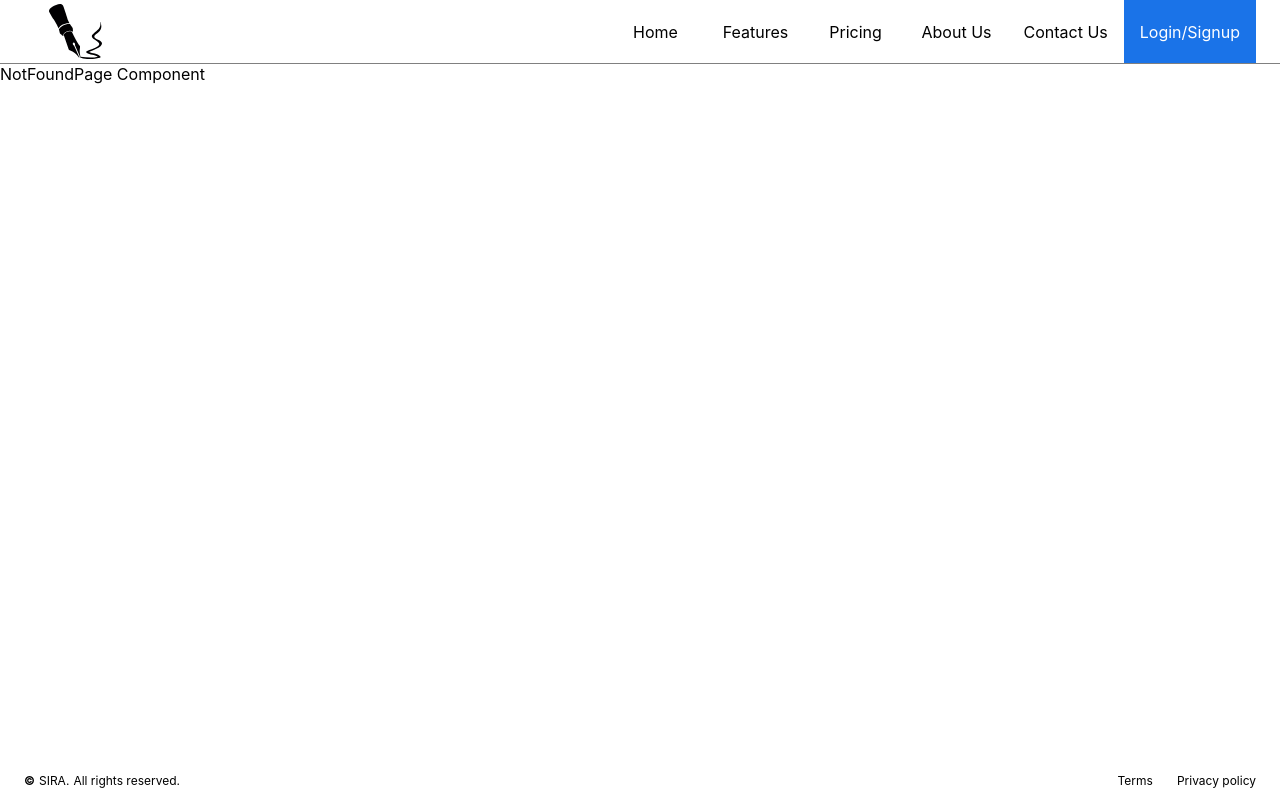
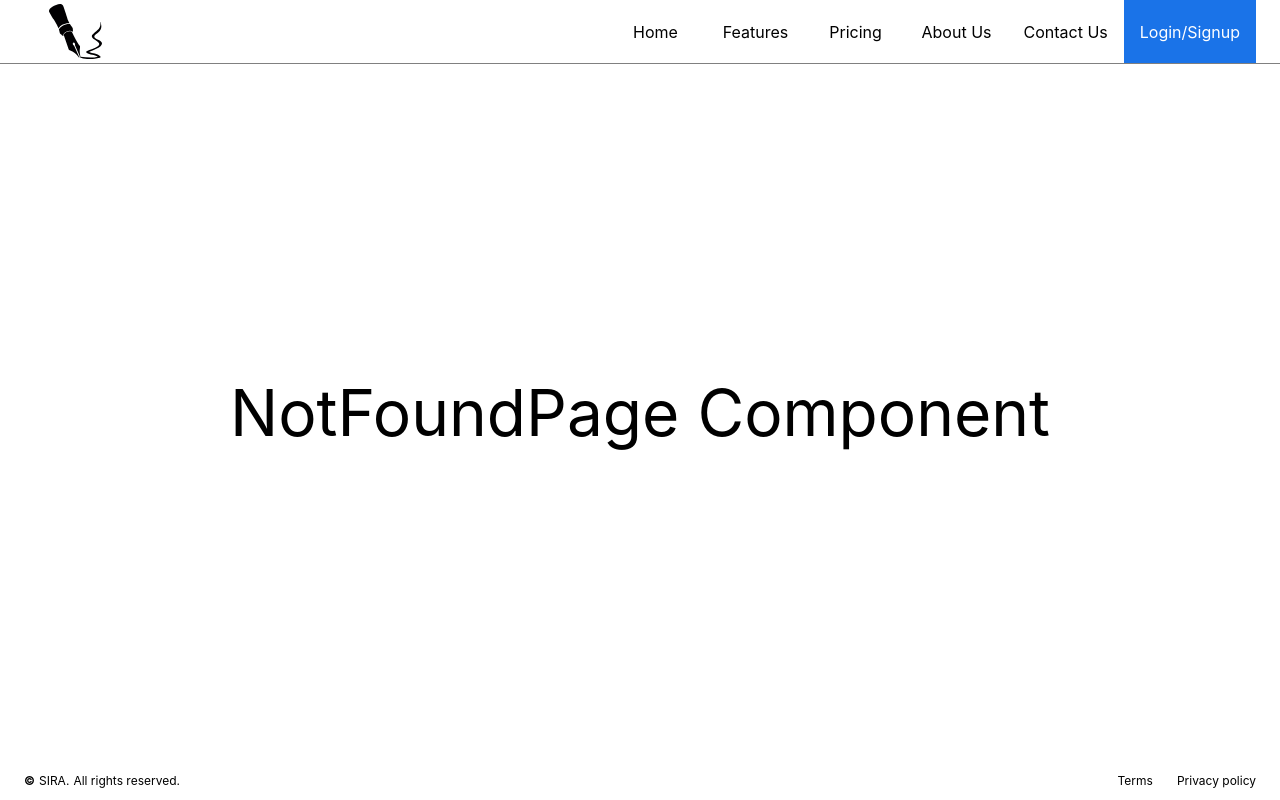
Before and after one commit to AVIRENI-CHANDAN/sira, a React (Create React App) app in the folder frontend/web/: page /auth in a window 1280 px wide. Built offline with nearby package versions, Linux system fonts and the light colour scheme.

Commit message:
Not found component styling updated to look good.

```diff
--- a/frontend/web/src/components/NotFoundPage/NotFoundPage.module.scss
+++ b/frontend/web/src/components/NotFoundPage/NotFoundPage.module.scss
@@ -1 +1,7 @@
-div.NotFoundPage {}
+div.NotFoundPage {
+    display: flex;
+    flex-flow: row nowrap;
+    justify-content: center;
+    align-items: center;
+    font-size: 5vw;
+}
```
